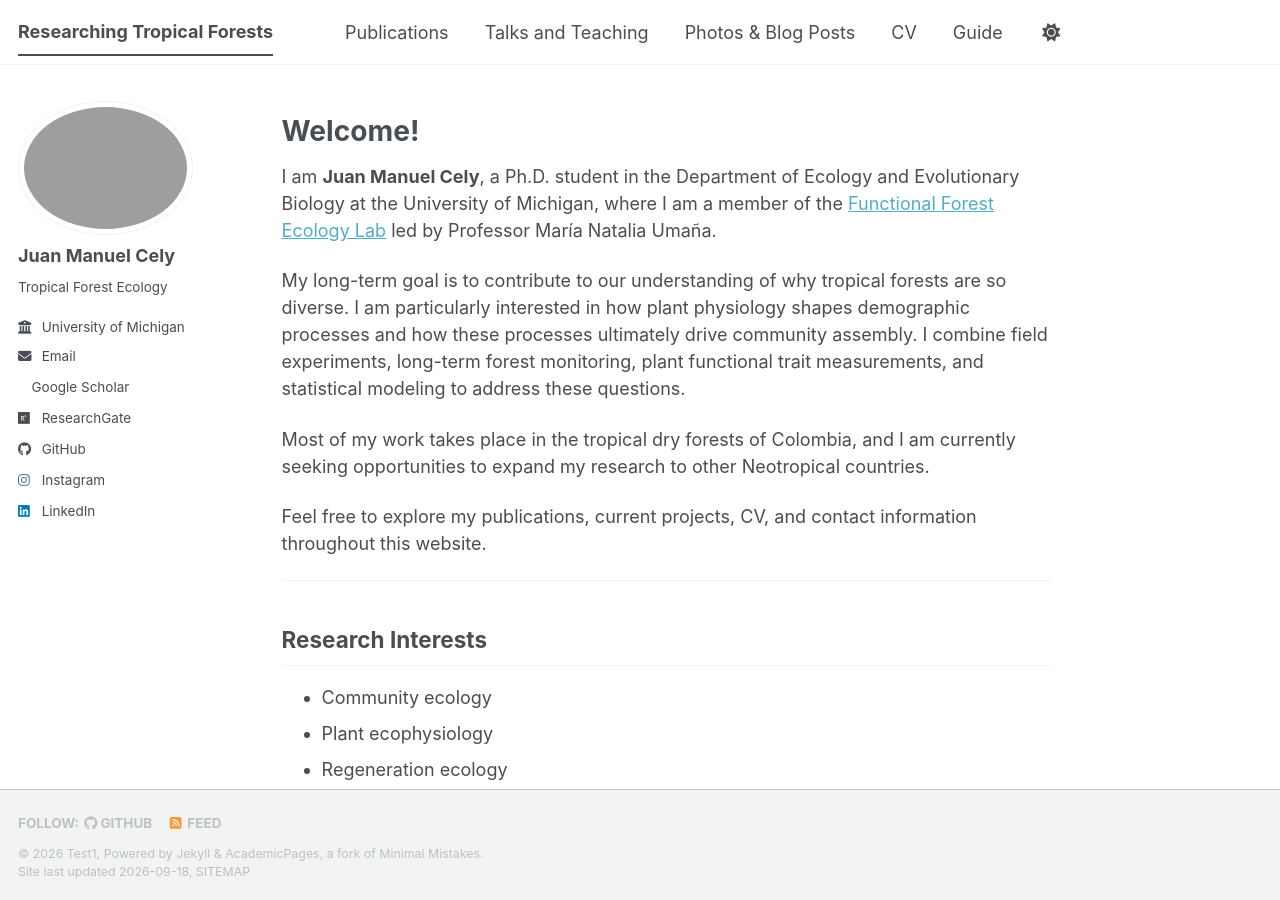
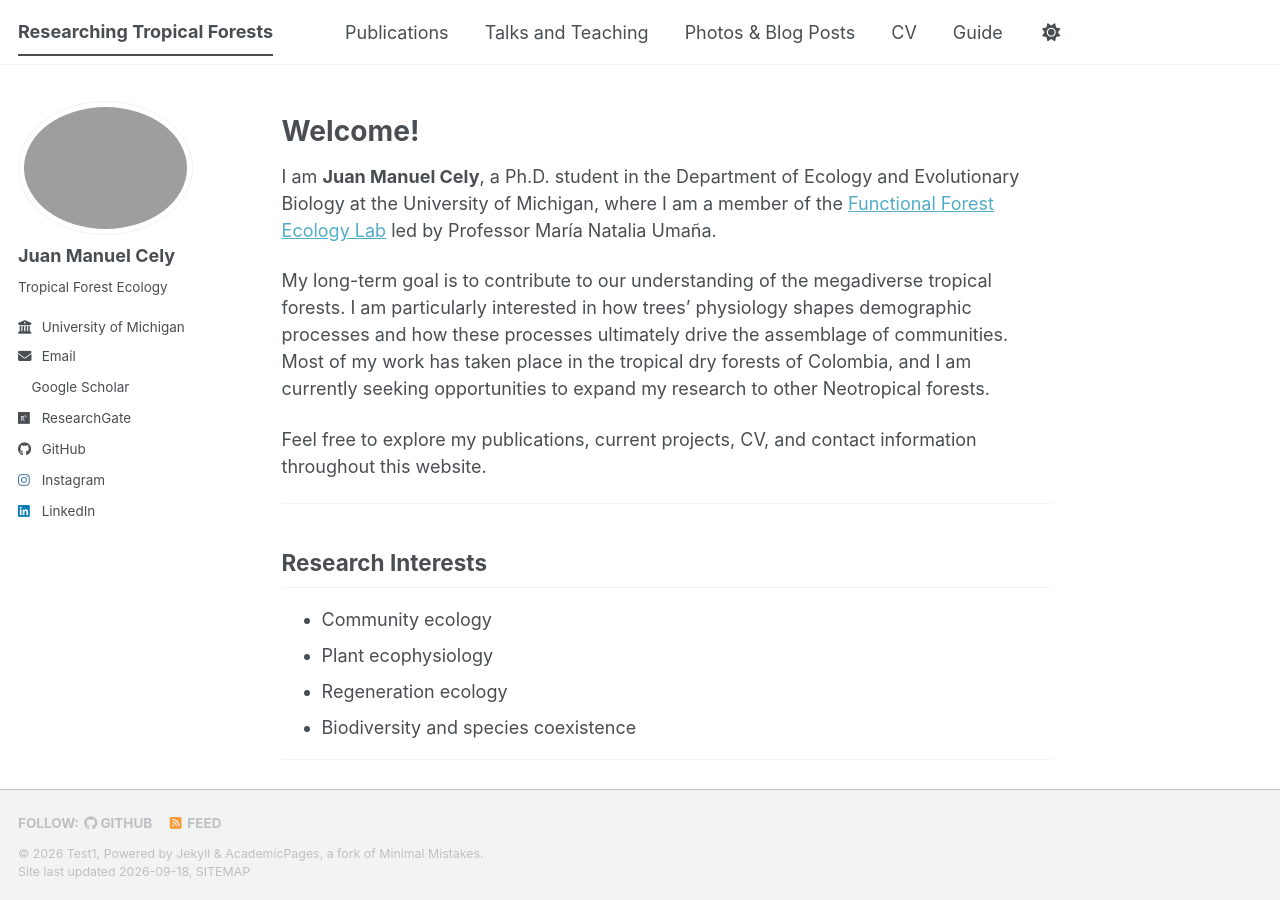
Before and after one commit to jmcely-hub/jmcely-hub.github.io, a Jekyll site: the page built from _pages/about.md, in a window 1280 px wide and 900 px high. Built offline with Jekyll 4.4.1, drawn with Linux system fonts in a browser that asks for light colours; a style sheet for code colours, icons or effects is not loaded.

Commit message:
Update about.md

```diff
--- a/_pages/about.md
+++ b/_pages/about.md
@@ -11,9 +11,7 @@ redirect_from:
 
 I am **Juan Manuel Cely**, a Ph.D. student in the Department of Ecology and Evolutionary Biology at the University of Michigan, where I am a member of the [Functional Forest Ecology Lab](https://sites.lsa.umich.edu/umanalab/) led by Professor María Natalia Umaña.
 
-My long-term goal is to contribute to our understanding of why tropical forests are so diverse. I am particularly interested in how plant physiology shapes demographic processes and how these processes ultimately drive community assembly. I combine field experiments, long-term forest monitoring, plant functional trait measurements, and statistical modeling to address these questions.
-
-Most of my work takes place in the tropical dry forests of Colombia, and I am currently seeking opportunities to expand my research to other Neotropical countries.
+My long-term goal is to contribute to our understanding of the megadiverse tropical forests. I am particularly interested in how trees' physiology shapes demographic processes and how these processes ultimately drive the assemblage of communities. Most of my work has taken place in the tropical dry forests of Colombia, and I am currently seeking opportunities to expand my research to other Neotropical forests.
 
 Feel free to explore my publications, current projects, CV, and contact information throughout this website.
 
```
